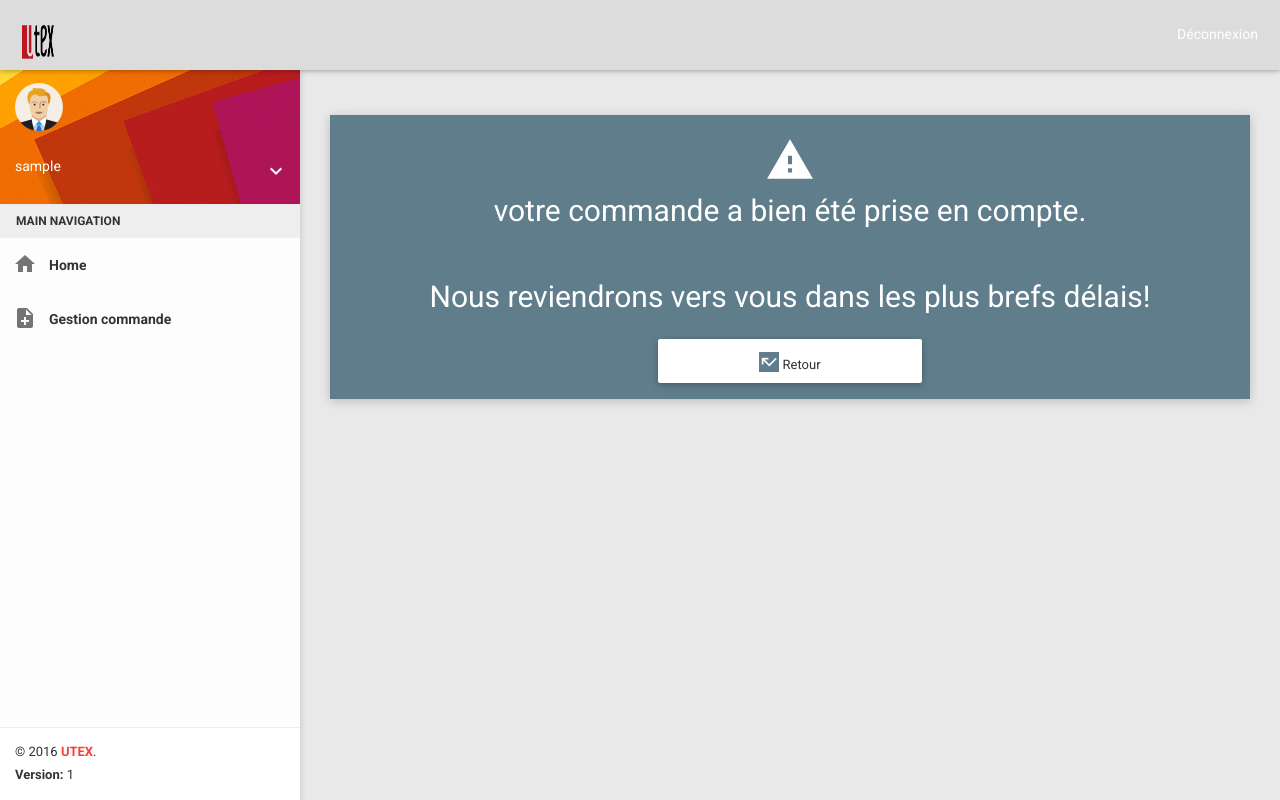
After one commit to racem93/utex, a PHP site: page /confCommande.php in a window 1280 px wide. The commit adds this page. Run offline with PHP 8.4, Linux system fonts and the light colour scheme; the visitor is signed in with stand-in values (Sample User, id 1).

Commit message:
detailsClientCommande

```diff
--- a/Commande.php
+++ b/Commande.php
@@ -211,10 +211,9 @@ include("header.php");
         unset($_SESSION['qte']);
         unset($_SESSION['etat']);
 		unset($_SESSION['comptpanier']);
-
        echo "<SCRIPT LANGUAGE='JavaScript'>
-                self.parent.location.href='ajoutCommande.php?msg=commander';
-                </SCRIPT> ";
+                self.parent.location.href='confCommande.php';
+             </SCRIPT> ";
     }
 }
     ?>
--- /dev/null
+++ b/confCommande.php
@@ -0,0 +1,75 @@
+
+<?php
+
+//$id=$_GET["id"];
+session_start();
+if (!isset ($_SESSION["login"])){
+    header("location:index.php");
+    exit();
+}
+
+
+?>
+<?php
+
+
+
+
+include("header.php");
+?>
+
+
+<section class="content">
+    <div class="container-fluid">
+        <div class="block-header">
+        </div>
+        <!-- Horizontal Layout -->
+        <div class="row clearfix">
+            <div class="col-lg-12 col-md-12 col-sm-12 col-xs-12">
+                <div class="card">
+                    <div class="body bg-blue-grey">
+                        <div class="align-center">
+                            <i class="material-icons font-50 ">warning</i>
+                            <div class="font-30">votre commande a bien été prise en compte.<br><br>Nous reviendrons vers vous
+                                dans les plus brefs délais!</div>
+                            <br>
+                        </div>
+                            <div class="col-lg-4 col-md-4 col-sm-4 col-xs-4">
+                                </div>
+                            <div class="col-lg-4 col-md-4 col-sm-8 col-xs-8">
+                                <a href="ajoutCommande.php">
+                                    <button type="button" class="btn btn-block btn-lg btn-default waves-effect ">
+                                        <i class="material-icons bg-blue-grey">call_missed</i>
+                                        Retour
+                                    </button>
+                                </a>
+                            </div>
+
+
+                        <br>
+                        <br>
+                        </div>
+
+
+                        </div>
+                </div>
+            </div>
+
+
+
+
+
+
+
+
+
+
+        </div>
+    </div>
+    <!-- #END# Horizontal Layout -->
+
+</section>
+
+
+<?php
+include("footer.php");
--- a/header.php
+++ b/header.php
@@ -74,7 +74,7 @@
 </head>
 
 <body class="theme-red">
-<!-- Page Loader -->
+<!-- Page Loader ->
 <div class="page-loader-wrapper">
     <div class="loader">
         <div class="preloader">
```
Also changed, not shown: home.php (+44 -11 lines).
